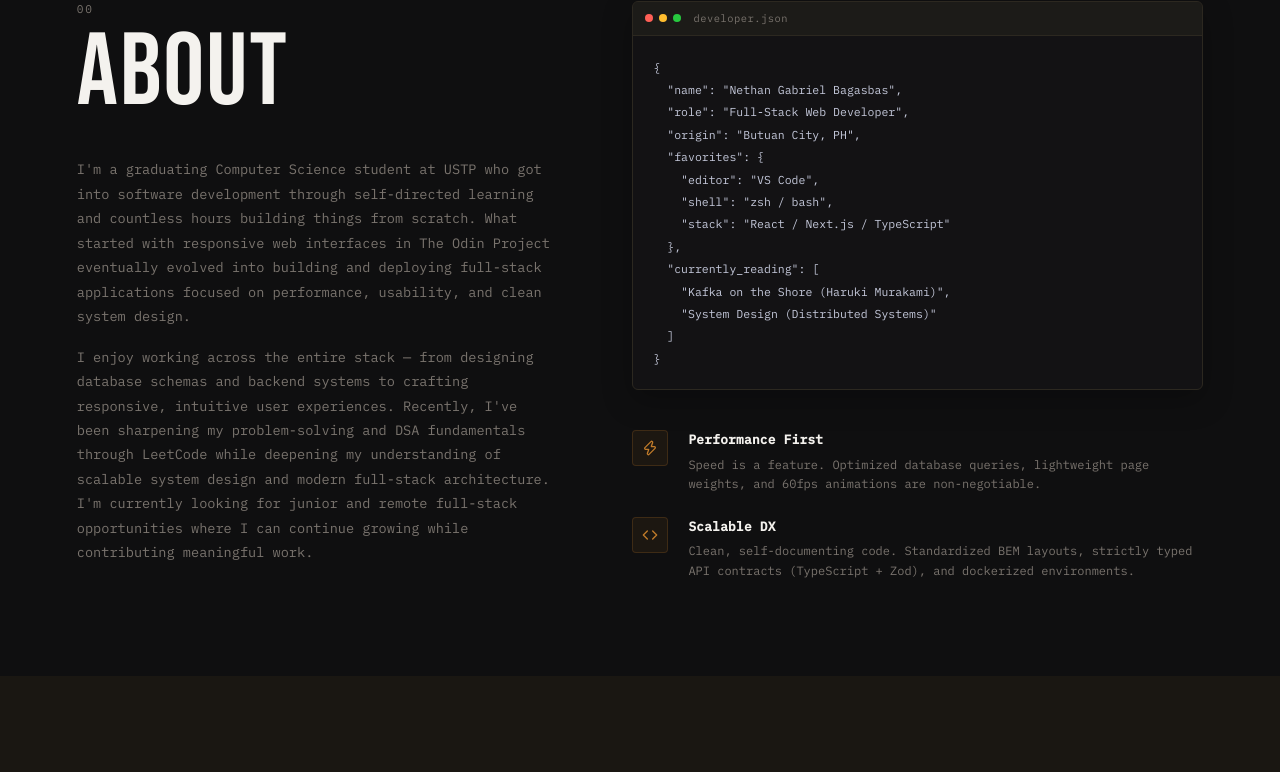
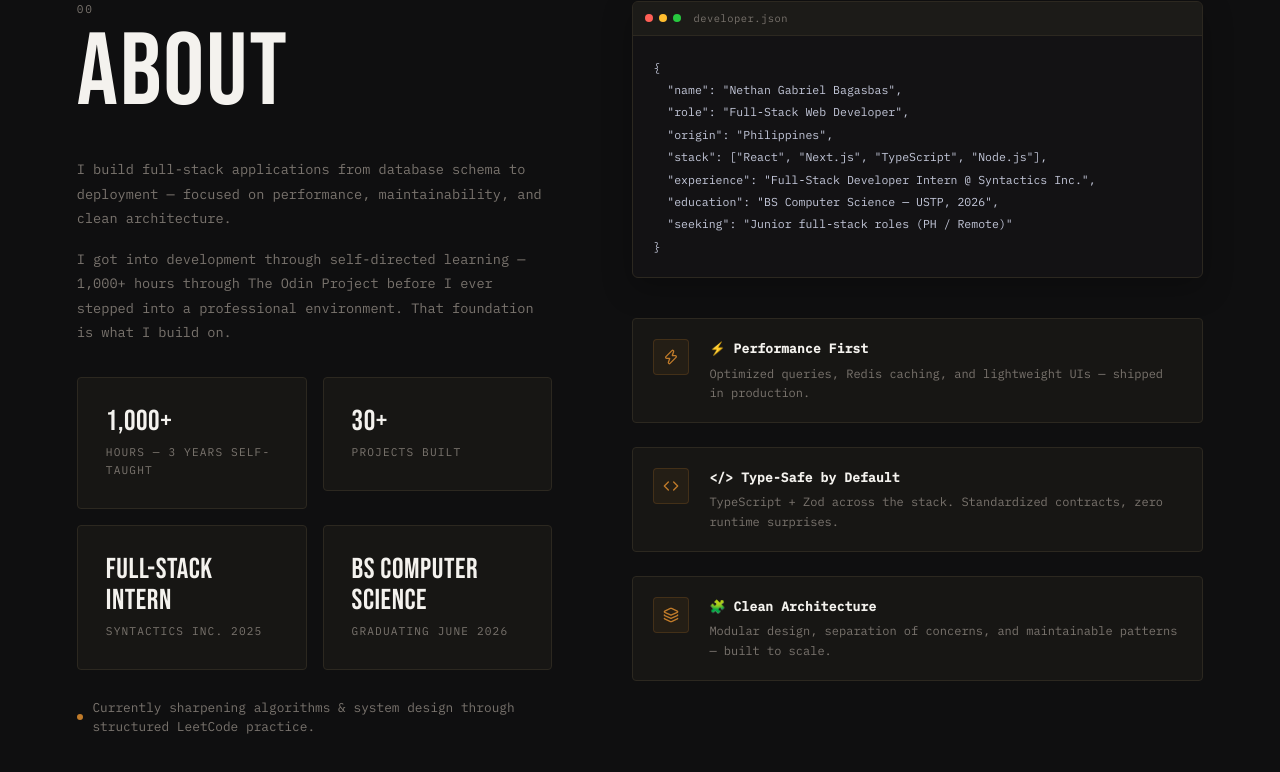
Before and after one commit to nethangabrielb/personal-website, a React (Vite) app: page / in a window 1280 px wide. Shown: the part 895-1667 px from the top of the page. Built offline with nearby package versions, Linux system fonts and the light colour scheme.

Commit message:
refactor: update About section with statistics, refined bio, and enhanced UI components

```diff
--- a/src/components/sections/AboutStack.tsx
+++ b/src/components/sections/AboutStack.tsx
@@ -1,4 +1,4 @@
-import { Code, Zap } from "lucide-react";
+import { Code, Layers, Zap } from "lucide-react";
 import { useRef } from "react";
 
 import { Reveal } from "@/components/ui/Reveal";
@@ -27,31 +27,58 @@ export const AboutStack = () => {
             <h2 className="section__heading">ABOUT</h2>
           </Reveal>
 
-          {/* Bio paragraphs */}
+          {/* Bio */}
           <div className="about__bios">
             <Reveal delay={0.15}>
               <p className="about__bio">
-                I'm a graduating Computer Science student at USTP who got into
-                software development through self-directed learning and countless
-                hours building things from scratch. What started with responsive
-                web interfaces in The Odin Project eventually evolved into building
-                and deploying full-stack applications focused on performance,
-                usability, and clean system design.
+                I build full-stack applications from database schema to deployment
+                — focused on performance, maintainability, and clean architecture.
               </p>
             </Reveal>
-
             <Reveal delay={0.2}>
               <p className="about__bio">
-                I enjoy working across the entire stack — from designing database
-                schemas and backend systems to crafting responsive, intuitive user
-                experiences. Recently, I've been sharpening my problem-solving and
-                DSA fundamentals through LeetCode while deepening my understanding
-                of scalable system design and modern full-stack architecture. I'm
-                currently looking for junior and remote full-stack opportunities
-                where I can continue growing while contributing meaningful work.
+                I got into development through self-directed learning — 1,000+
+                hours through The Odin Project before I ever stepped into a
+                professional environment. That foundation is what I build on.
               </p>
             </Reveal>
           </div>
+
+          {/* Stat cards */}
+          <div className="about__stats">
+            <Reveal delay={0.25}>
+              <div className="about__stat">
+                <span className="about__stat-value">1,000+</span>
+                <span className="about__stat-label">Hours — 3 Years Self-Taught</span>
+              </div>
+            </Reveal>
+            <Reveal delay={0.3}>
+              <div className="about__stat">
+                <span className="about__stat-value">30+</span>
+                <span className="about__stat-label">Projects Built</span>
+              </div>
+            </Reveal>
+            <Reveal delay={0.35}>
+              <div className="about__stat">
+                <span className="about__stat-value">Full-Stack Intern</span>
+                <span className="about__stat-label">Syntactics Inc. 2025</span>
+              </div>
+            </Reveal>
+            <Reveal delay={0.4}>
+              <div className="about__stat">
+                <span className="about__stat-value">BS Computer Science</span>
+                <span className="about__stat-label">Graduating June 2026</span>
+              </div>
+            </Reveal>
+          </div>
+
+          {/* Footnote */}
+          <Reveal delay={0.45}>
+            <p className="about__footnote">
+              Currently sharpening algorithms &amp; system design through structured
+              LeetCode practice.
+            </p>
+          </Reveal>
         </div>
 
         {/* Right Column: Interactive Terminal Card & Principles */}
@@ -73,16 +100,11 @@ export const AboutStack = () => {
                     {`{
   "name": "Nethan Gabriel Bagasbas",
   "role": "Full-Stack Web Developer",
-  "origin": "Butuan City, PH",
-  "favorites": {
-    "editor": "VS Code",
-    "shell": "zsh / bash",
-    "stack": "React / Next.js / TypeScript"
-  },
-  "currently_reading": [
-    "Kafka on the Shore (Haruki Murakami)",
-    "System Design (Distributed Systems)"
-  ]
+  "origin": "Philippines",
+  "stack": ["React", "Next.js", "TypeScript", "Node.js"],
+  "experience": "Full-Stack Developer Intern @ Syntactics Inc.",
+  "education": "BS Computer Science — USTP, 2026",
+  "seeking": "Junior full-stack roles (PH / Remote)"
 }`}
                   </code>
                 </pre>
@@ -98,9 +120,9 @@ export const AboutStack = () => {
                   <Zap className="about__principle-icon" />
                 </div>
                 <div className="about__principle-info">
-                  <span className="about__principle-title">Performance First</span>
+                  <span className="about__principle-title">⚡ Performance First</span>
                   <p className="about__principle-desc">
-                    Speed is a feature. Optimized database queries, lightweight page weights, and 60fps animations are non-negotiable.
+                    Optimized queries, Redis caching, and lightweight UIs — shipped in production.
                   </p>
                 </div>
               </div>
@@ -112,9 +134,23 @@ export const AboutStack = () => {
                   <Code className="about__principle-icon" />
                 </div>
                 <div className="about__principle-info">
-                  <span className="about__principle-title">Scalable DX</span>
+                  <span className="about__principle-title">{"</> Type-Safe by Default"}</span>
                   <p className="about__principle-desc">
-                    Clean, self-documenting code. Standardized BEM layouts, strictly typed API contracts (TypeScript + Zod), and dockerized environments.
+                    TypeScript + Zod across the stack. Standardized contracts, zero runtime surprises.
+                  </p>
+                </div>
+              </div>
+            </Reveal>
+
+            <Reveal delay={0.46}>
+              <div className="about__principle">
+                <div className="about__principle-icon-wrapper">
+                  <Layers className="about__principle-icon" />
+                </div>
+                <div className="about__principle-info">
+                  <span className="about__principle-title">🧩 Clean Architecture</span>
+                  <p className="about__principle-desc">
+                    Modular design, separation of concerns, and maintainable patterns — built to scale.
                   </p>
                 </div>
               </div>
--- a/src/components/sections/Hero.tsx
+++ b/src/components/sections/Hero.tsx
@@ -50,7 +50,7 @@ export const Hero = () => {
 
       <Reveal>
         <p className="hero__label">
-          Full-Stack Developer — Butuan City, PH
+          Full-Stack Developer — Philippines
           <span className="hero__cursor">▋</span>
         </p>
       </Reveal>
--- a/src/styles/globals.css
+++ b/src/styles/globals.css
@@ -476,6 +476,73 @@ h6 {
   margin: 0;
 }
 
+.about__stats {
+  display: grid;
+  grid-template-columns: 1fr 1fr;
+  gap: 1rem;
+  margin-top: 2rem;
+  max-width: 36rem;
+}
+
+.about__stat {
+  display: flex;
+  flex-direction: column;
+  gap: 0.4rem;
+  padding: 1.75rem;
+  border: 0.5px solid var(--rule);
+  border-radius: 4px;
+  background: rgba(44, 40, 32, 0.3);
+  transition:
+    border-color 0.3s ease,
+    background 0.3s ease,
+    transform 0.3s ease,
+    box-shadow 0.3s ease;
+}
+
+.about__stat:hover {
+  border-color: rgba(192, 123, 42, 0.35);
+  background: rgba(44, 40, 32, 0.5);
+  transform: translateY(-3px);
+  box-shadow: 0 8px 24px rgba(0, 0, 0, 0.2), 0 0 0 1px rgba(192, 123, 42, 0.1);
+}
+
+.about__stat-value {
+  font-family: var(--font-display);
+  font-size: 1.8rem;
+  color: var(--text);
+  line-height: 1.1;
+  letter-spacing: 0.02em;
+}
+
+.about__stat-label {
+  font-family: var(--font-body);
+  font-size: 0.7rem;
+  color: var(--text-muted);
+  text-transform: uppercase;
+  letter-spacing: 0.1em;
+}
+
+.about__footnote {
+  display: flex;
+  align-items: center;
+  gap: 0.6rem;
+  font-family: var(--font-body);
+  font-size: 0.8rem;
+  color: var(--text-muted);
+  margin-top: 1.75rem;
+  line-height: 1.5;
+}
+
+.about__footnote::before {
+  content: "";
+  width: 6px;
+  height: 6px;
+  border-radius: 50%;
+  background: var(--amber);
+  flex-shrink: 0;
+}
+
+
 .about__layout {
   display: grid;
   grid-template-columns: 1fr 1.2fr;
@@ -527,6 +594,16 @@ h6 {
   overflow: hidden;
   box-shadow: 0 10px 30px rgba(0, 0, 0, 0.25);
   margin-bottom: 2.5rem;
+  transition:
+    border-color 0.3s ease,
+    transform 0.3s ease,
+    box-shadow 0.3s ease;
+}
+
+.about__terminal:hover {
+  border-color: rgba(192, 123, 42, 0.3);
+  transform: translateY(-4px);
+  box-shadow: 0 16px 40px rgba(0, 0, 0, 0.3), 0 0 0 1px rgba(192, 123, 42, 0.12);
 }
 
 .about__terminal-header {
@@ -601,6 +678,22 @@ h6 {
   display: flex;
   gap: 1.25rem;
   align-items: start;
+  padding: 1.25rem;
+  border-radius: 4px;
+  border: 0.5px solid var(--rule);
+  background: rgba(44, 40, 32, 0.3);
+  transition:
+    border-color 0.3s ease,
+    background 0.3s ease,
+    transform 0.3s ease,
+    box-shadow 0.3s ease;
+}
+
+.about__principle:hover {
+  border-color: rgba(192, 123, 42, 0.25);
+  background: rgba(44, 40, 32, 0.3);
+  transform: translateY(-3px);
+  box-shadow: 0 8px 24px rgba(0, 0, 0, 0.15);
 }
 
 .about__principle-icon-wrapper {
```
